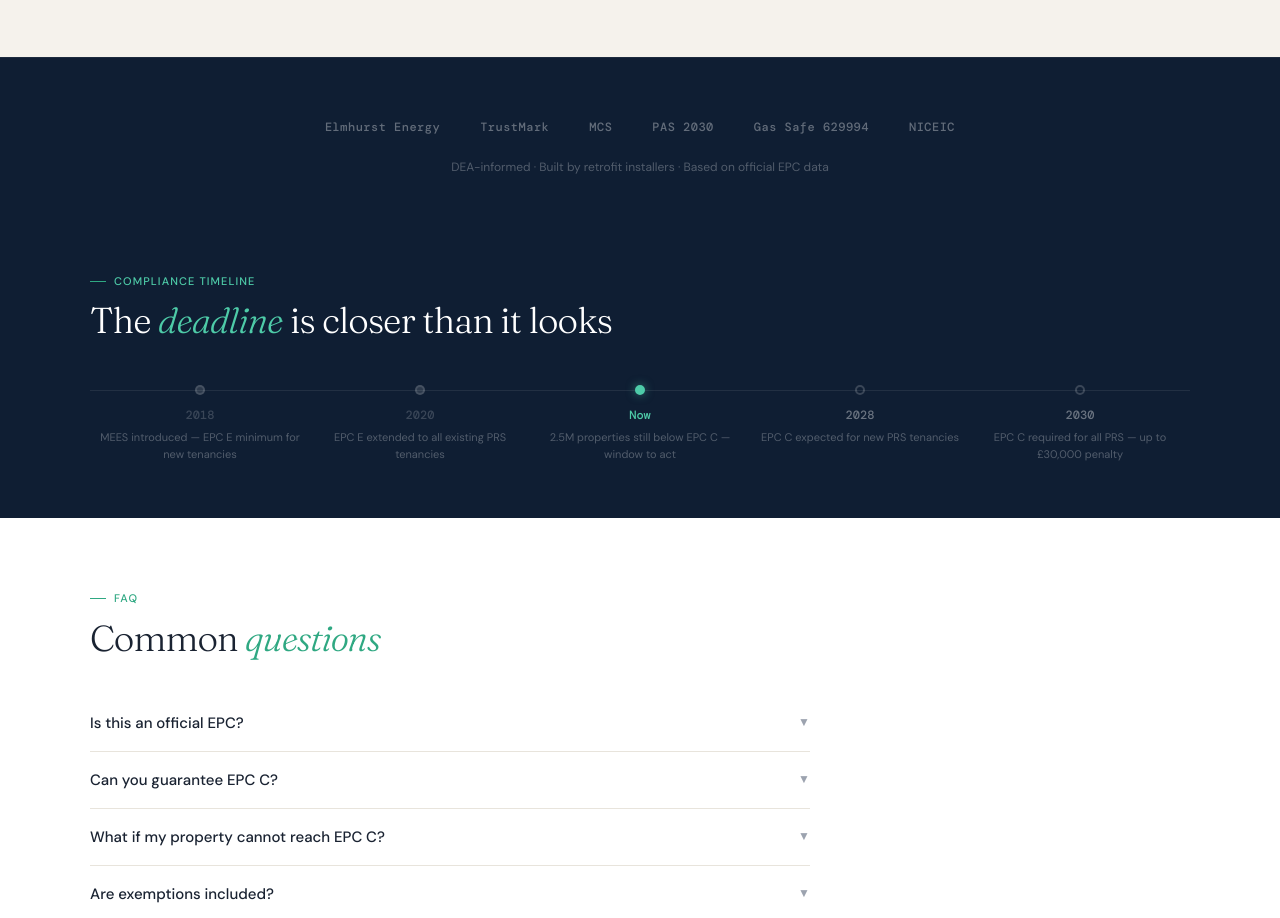
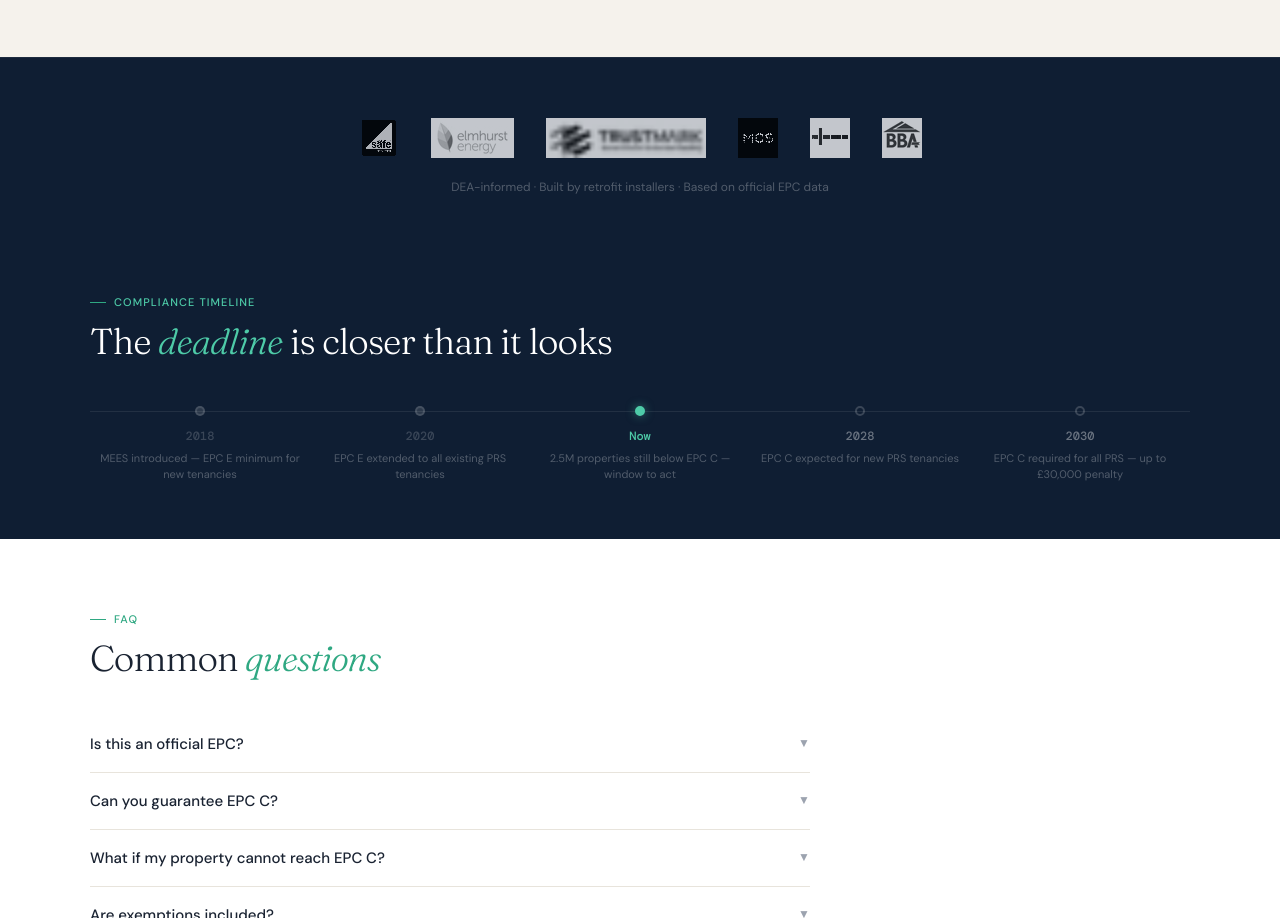
Before and after one commit to epccompliance/epc2c, a website: page public/index.html in a window 1280 px wide. Shown: the part 3864-4782 px from the top of the page. Drawn offline with nearby package versions, Linux system fonts and the light colour scheme.

Commit message:
Add accreditation logos to homepage trust strip

```diff
--- a/public/index.html
+++ b/public/index.html
@@ -123,8 +123,10 @@
 /* TRUST STRIP */
 .trust-strip{background:var(--navy);padding:40px 2rem;border-top:0.5px solid rgba(255,255,255,.06)}
 .trust-inner{max-width:1100px;margin:0 auto}
-.trust-logos{display:flex;flex-wrap:wrap;align-items:center;justify-content:center;gap:20px 40px;margin-top:20px}
+.trust-logos{display:flex;flex-wrap:wrap;align-items:center;justify-content:center;gap:32px;margin-top:20px}
 .trust-logo{font-family:var(--mono);font-size:12px;font-weight:500;color:rgba(255,255,255,.35);letter-spacing:.04em;white-space:nowrap}
+.trust-logo-img{height:40px;width:auto;opacity:.75;filter:grayscale(100%);transition:all .2s ease}
+.trust-logo-img:hover{opacity:1;filter:grayscale(0%)}
 .trust-text{text-align:center;font-size:12px;color:rgba(255,255,255,.28);margin-top:20px;line-height:1.6}
 
 /* TIMELINE */
@@ -444,12 +446,12 @@
 <section class="trust-strip">
   <div class="trust-inner">
     <div class="trust-logos">
-      <span class="trust-logo">Elmhurst Energy</span>
-      <span class="trust-logo">TrustMark</span>
-      <span class="trust-logo">MCS</span>
-      <span class="trust-logo">PAS 2030</span>
-      <span class="trust-logo">Gas Safe 629994</span>
-      <span class="trust-logo">NICEIC</span>
+      <img class="trust-logo-img" src="/images/gas-safe-logo-png.png" alt="Gas Safe Register" loading="lazy"/>
+      <img class="trust-logo-img" src="/images/elmhurst-logo.jpg" alt="Elmhurst Energy" loading="lazy"/>
+      <img class="trust-logo-img" src="/images/trustmark.png" alt="TrustMark" loading="lazy"/>
+      <img class="trust-logo-img" src="/images/MCS.png" alt="MCS Certified" loading="lazy"/>
+      <img class="trust-logo-img" src="/images/NICEIC.png" alt="NICEIC" loading="lazy"/>
+      <img class="trust-logo-img" src="/images/PAS.png" alt="PAS 2030" loading="lazy"/>
     </div>
     <div class="trust-text">DEA-informed &middot; Built by retrofit installers &middot; Based on official EPC data</div>
   </div>
```
Also changed, not shown: public/images/MCS.png (added), public/images/NICEIC.png (added), public/images/PAS.png (added), public/images/elmhurst-logo.jpg (added), public/images/gas-safe-logo-png.png (added), public/images/trustmark.png (added).
